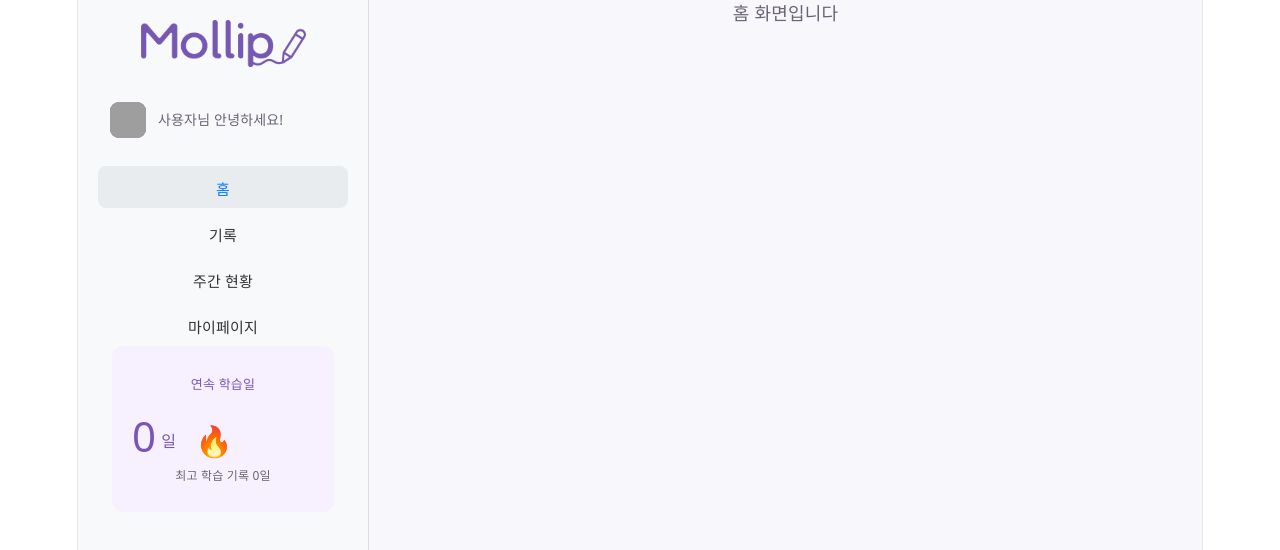
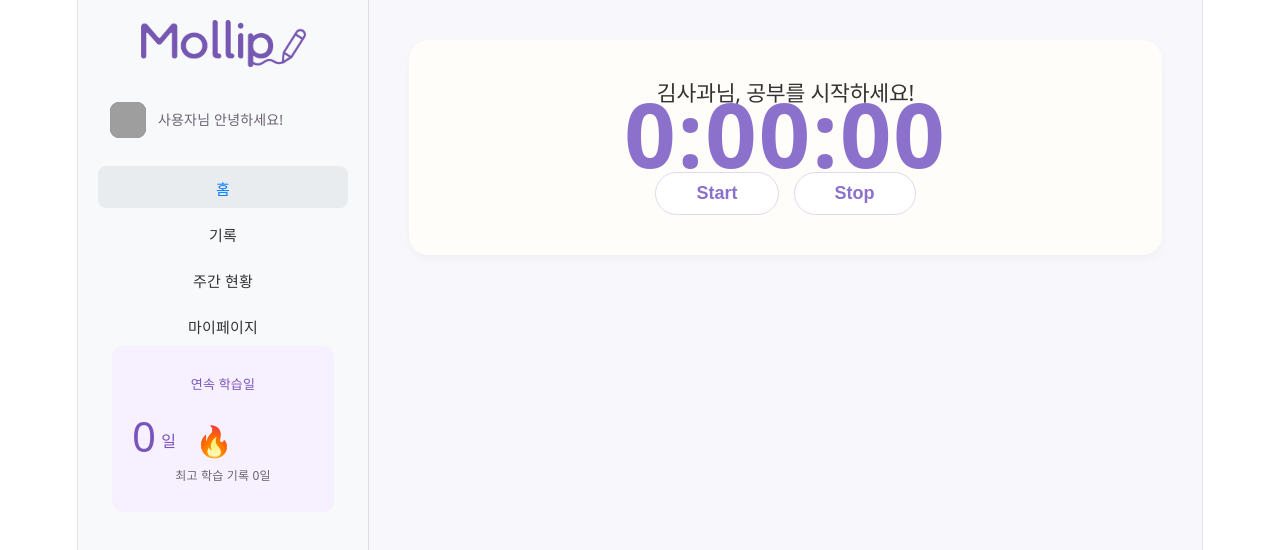
Before and after one commit to harwoon/mollip, a React app in the folder frontend/: page /home in a window 1280 px wide. Shown: the top 550 px of the page. Built offline with nearby package versions, Linux system fonts and the light colour scheme; no server answers; grey boxes are pictures that could not be loaded; the HTML template or start-up script is replaced by a standard one.

Commit message:
타이머 홈페이지 추가

```diff
--- a/frontend/src/pages/HomePage.jsx
+++ b/frontend/src/pages/HomePage.jsx
@@ -1,3 +1,14 @@
+import React from "react"
+import Timer from "../features/home/components/Timer"
+
 export default function HomePage() {
-  return <div>홈 화면입니다</div>
+  return (
+    <div style={{ padding: '40px' }}>
+      <Timer
+        userName="김사과"
+        selectedSubject="파이썬"
+      />
+
+    </div>
+  )
 }
```
